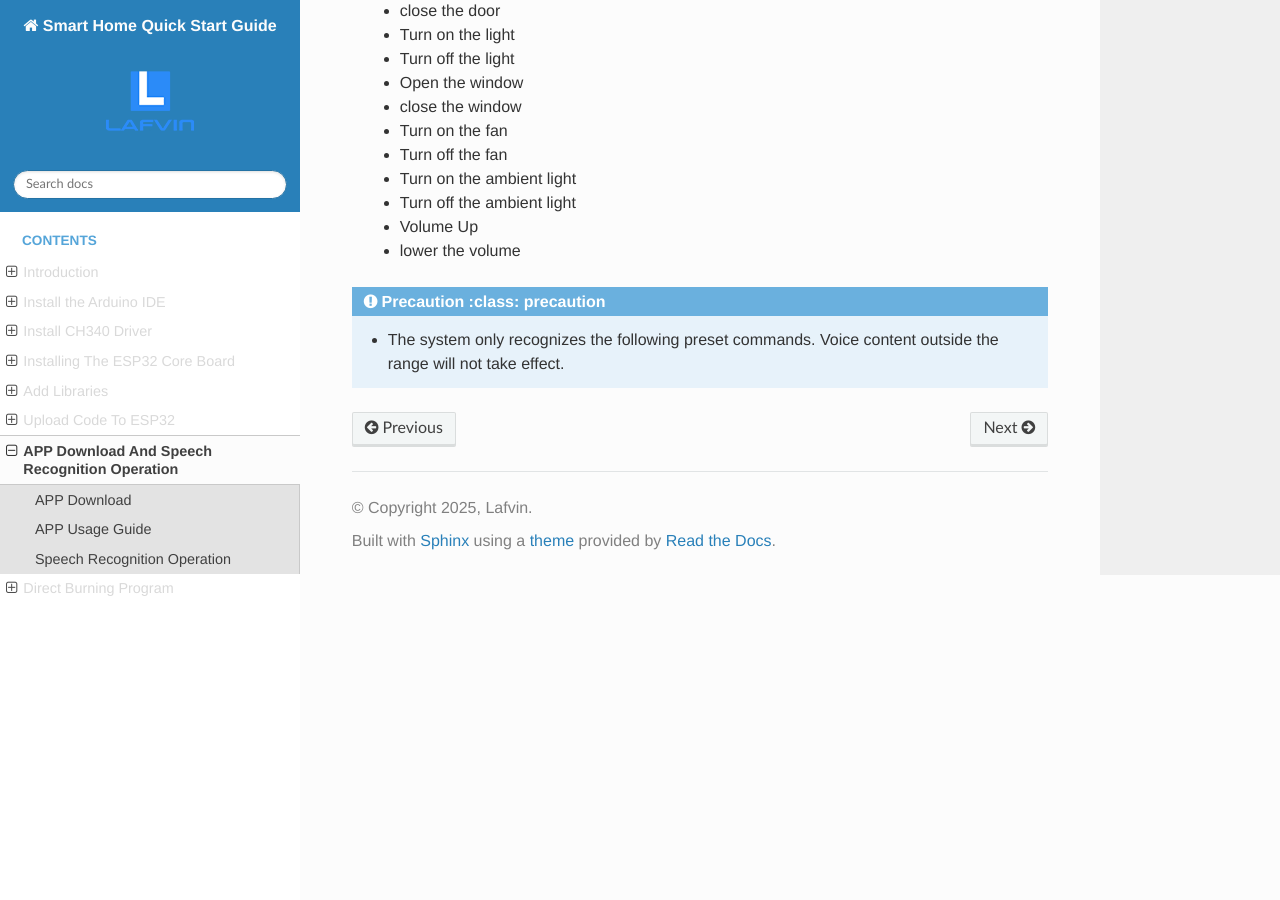
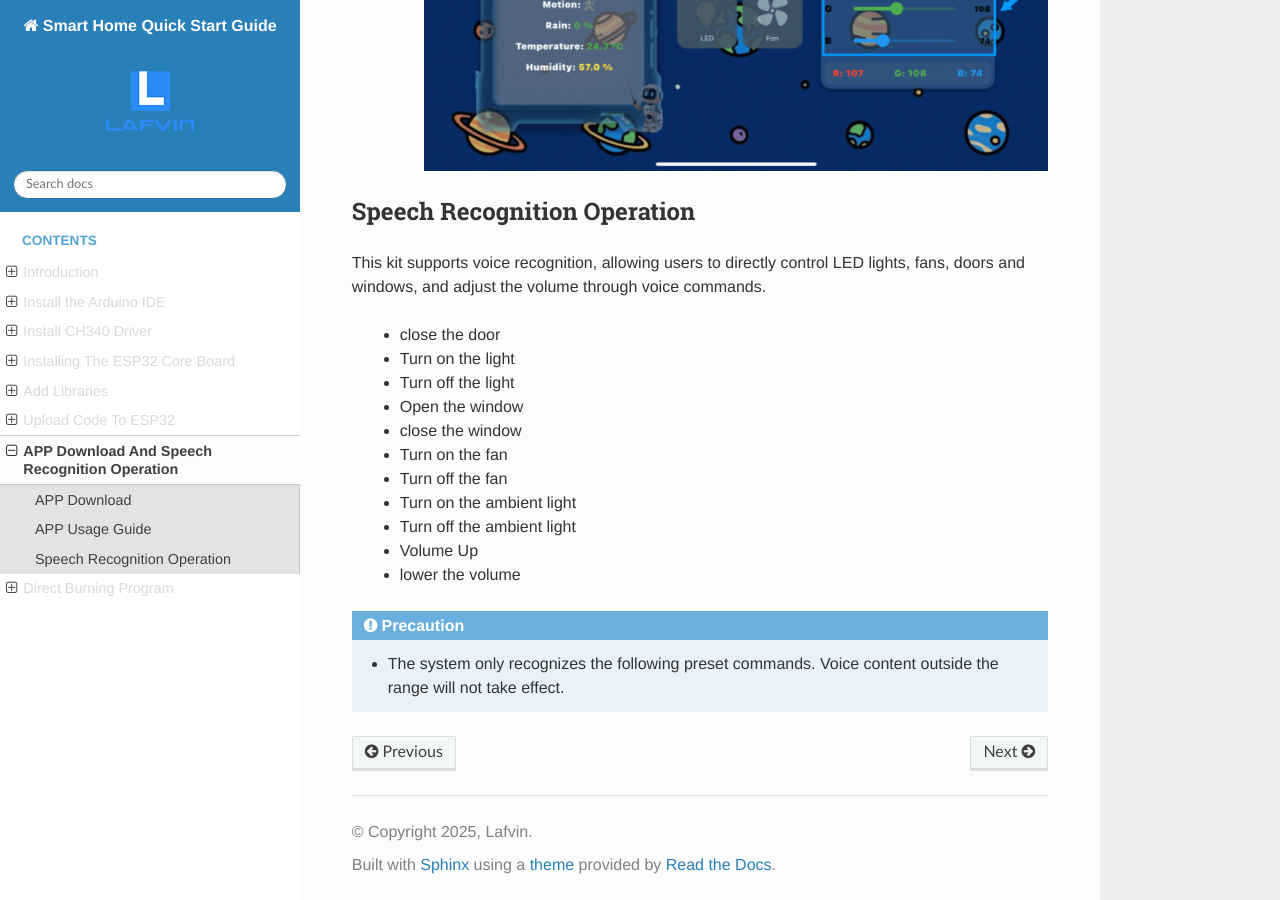
Before and after one commit to COLA508/Lafvin_Smart_Home-UsingTutorials, a Sphinx documentation site: the page built from docs/source/APP_download_and_use.rst, in a window 1280 px wide and 900 px high, scrolled down 5634 px. Built offline with Sphinx 7.4.7 and the Read the Docs theme 3.1.0, drawn with Linux system fonts in a browser that asks for light colours; before the commit the page ends 6209 px from its top, so only the background shows below that; some of the changed lines change nothing that is shown.

Commit message:
Update APP_download_and_use.rst

```diff
--- a/docs/source/APP_download_and_use.rst
+++ b/docs/source/APP_download_and_use.rst
@@ -38,7 +38,7 @@ APP Usage Guide
  - The kit's IP address will be displayed on the LCD1602 screen each time the development board is powered on. Because the IP address may change randomly, if your mobile app cannot connect to the kit, first confirm whether the IP address has changed and enter the latest address to connect.
  - If you receive a "Connection failed" message when trying to connect to an IP address on iOS, first go to System Settings, find the "Wi-Fi & Cellular Data" permission for the app, and confirm that Internet access is enabled. If not, enable the permission, then return to the app and try connecting again.
 
-    .. image:: _static/56.APP.png
+    .. image:: _static/56.APP.jpg
 
 3. APP Interface Operation Guide
 
@@ -75,6 +75,5 @@ This kit supports voice recognition, allowing users to directly control LED ligh
  - lower the volume
 
 .. admonition:: Precaution
-   :class: precaution
 
  - The system only recognizes the following preset commands. Voice content outside the range will not take effect.
```
